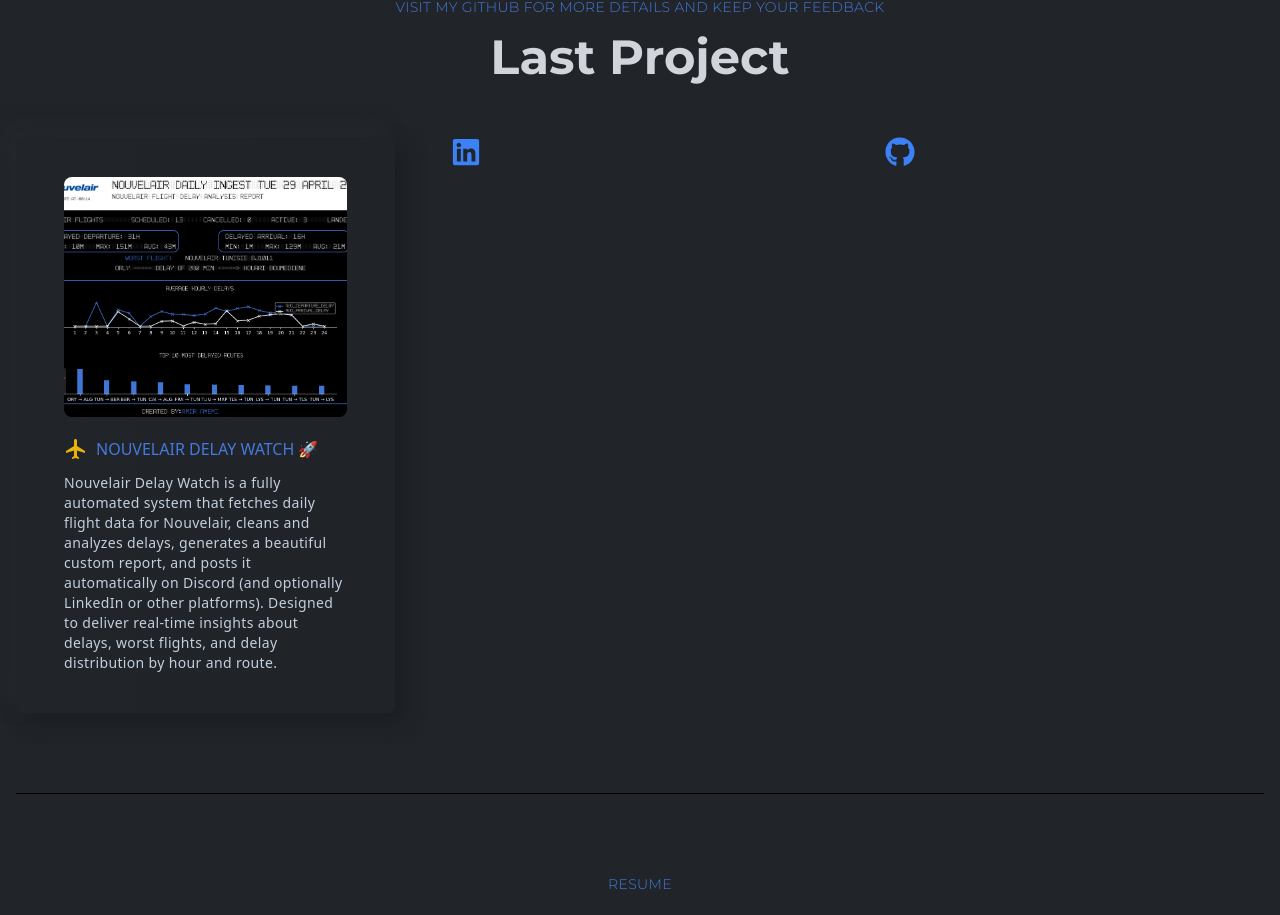
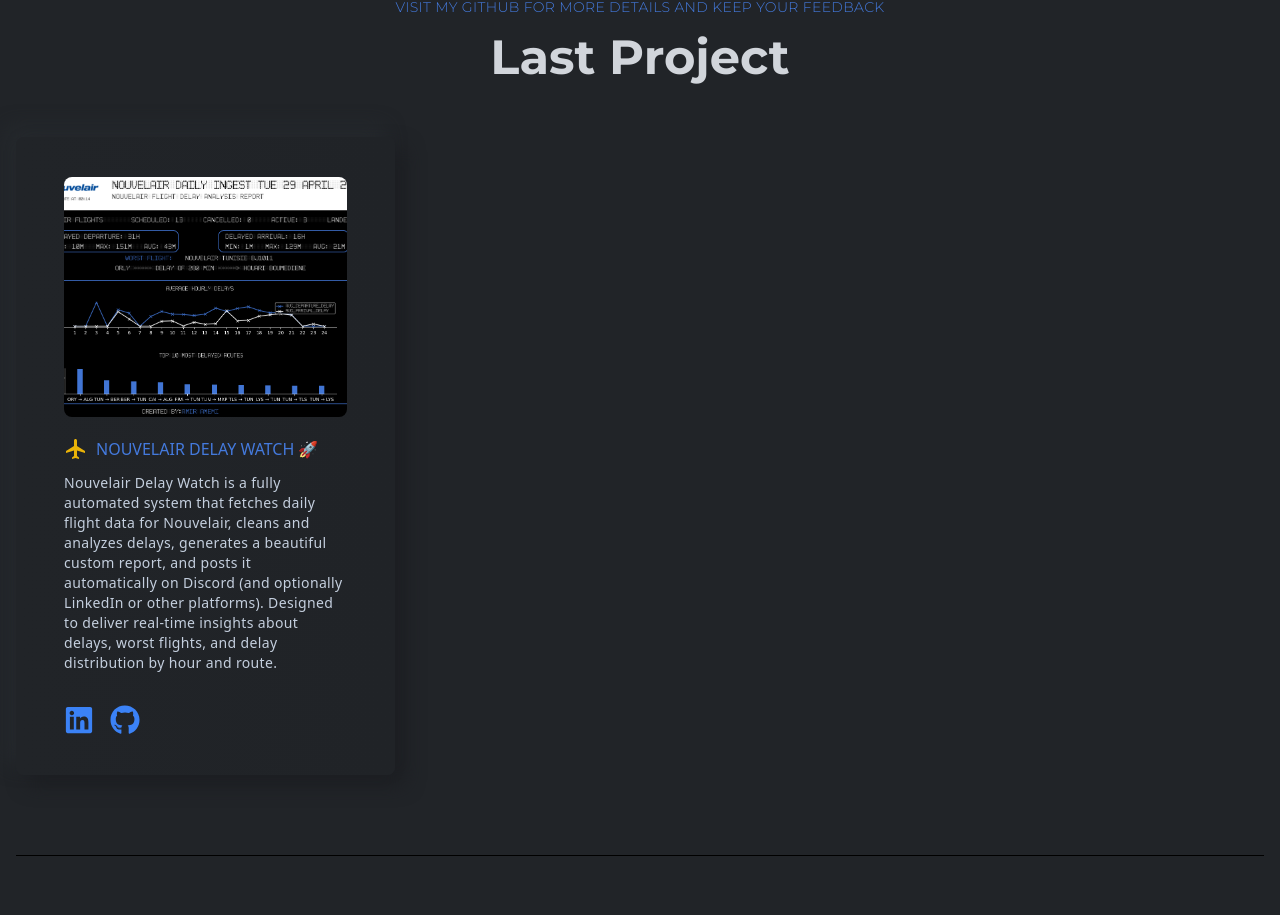
Before and after one commit to AmirAmemi/Portfolio, a React (Create React App) app: page / in a window 1280 px wide. Shown: the part 980-1895 px from the top of the page. Built offline with nearby package versions, Linux system fonts and the light colour scheme.

Commit message:
update projects

```diff
--- a/src/components/projects/Projects.js
+++ b/src/components/projects/Projects.js
@@ -27,26 +27,9 @@
 Designed to deliver real-time insights about delays, worst flights, and delay distribution by hour and route."
   src={projectOne}
   place="1st"
-
+  linkedinLink="https://www.linkedin.com/posts/amemi-amir_dataengineering-python-etl-activity-7322892546186072064-lDqs?utm_source=share&utm_medium=member_desktop&rcm=ACoAAC3q3tsBDcsEo6yyUNSAgIGyiAMk6zlCqy0"
+  githubLink="https://github.com/AmirAmemi/nouvelair-delay-watch"
 />
-    {/* LinkedIn icon with a link and larger size */}
-    <a
-    href="https://www.linkedin.com/posts/amemi-amir_dataengineering-python-etl-activity-7322892546186072064-lDqs?utm_source=share&utm_medium=member_desktop&rcm=ACoAAC3q3tsBDcsEo6yyUNSAgIGyiAMk6zlCqy0"
-    target="_blank"
-    rel="noopener noreferrer"
-    className="text-blue-500 hover:text-blue-700 text-3xl" // Adjusted size
-    >
-    <FaLinkedin />
-    </a>
-    {/* Web icon with a link and larger size */}
-    <a
-    href="https://github.com/AmirAmemi/nouvelair-delay-watch"
-    target="_blank"
-    rel="noopener noreferrer"
-    className="text-blue-500 hover:text-blue-700 text-3xl" // Adjusted size
-    >
-    < FaGithub />
-    </a>
 
       </div>
     </section>
--- a/src/components/projects/ProjectsCard.js
+++ b/src/components/projects/ProjectsCard.js
@@ -1,18 +1,18 @@
+// ProjectsCard.jsx
 import React from 'react';
-import { FaTrophy, FaMedal, FaRegSmile } from "react-icons/fa"; // Import icons for trophies and medals
+import { FaTrophy, FaMedal, FaRegSmile, FaLinkedin, FaGlobe, FaGithub } from "react-icons/fa";
 import { MdFlight } from "react-icons/md";
 
-const ProjectsCard = ({ title, des, src, place }) => {
-  // Determine the icon based on the achievement place
+const ProjectsCard = ({ title, des, src, place, linkedinLink, githubLink, webLink }) => {
   const getIcon = () => {
     switch (place) {
       case '1st':
-        return <MdFlight className="text-yellow-500 text-2xl mr-2" />; // Gold trophy for 1st place
+        return <MdFlight className="text-yellow-500 text-2xl mr-2" />;
       case '2nd':
-        return <FaMedal className="text-gray-500 text-2xl mr-2" />; // Silver medal for 2nd place
+        return <FaMedal className="text-gray-500 text-2xl mr-2" />;
       case 'Finalist':
       default:
-        return <FaRegSmile className="text-blue-500 text-2xl mr-2" />; // Smile icon for finalists
+        return <FaRegSmile className="text-blue-500 text-2xl mr-2" />;
     }
   };
 
@@ -22,13 +22,13 @@
         <img
           className="w-full h-60 object-cover group-hover:scale-110 duration-300 cursor-pointer"
           src={src}
-          alt="src"
+          alt="Project visual"
         />
       </div>
       <div className="w-full mt-5 flex flex-col gap-6">
         <div>
           <div className="flex items-center">
-            {getIcon()} {/* Display the appropriate icon before the title */}
+            {getIcon()}
             <h3 className="text-base uppercase text-designColor font-normal">
               {title}
             </h3>
@@ -37,6 +37,30 @@
             {des}
           </p>
         </div>
+
+        {/* Conditional display of icons */}
+        <div className="flex gap-4 mt-2">
+          {linkedinLink && (
+            <a
+              href={linkedinLink}
+              target="_blank"
+              rel="noopener noreferrer"
+              className="text-blue-500 hover:text-blue-700 text-3xl"
+            >
+              <FaLinkedin />
+            </a>
+          )}
+          {githubLink && (
+            <a
+              href={githubLink}
+              target="_blank"
+              rel="noopener noreferrer"
+              className="text-blue-500 hover:text-blue-700 text-3xl"
+            >
+              <FaGithub />
+            </a>
+          )}
+        </div>
       </div>
     </div>
   );
```
